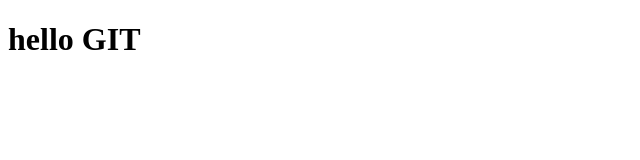
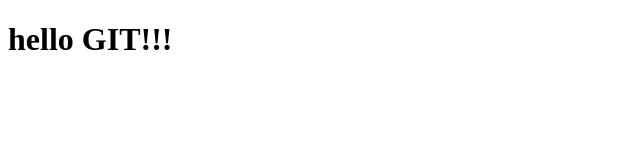
Before and after one commit to pawel-madrak/git-course-4, a plain HTML site: page index.html in a window 1280 px wide. Shown: the full height of the page, 0-640 px from the left. Drawn offline with Linux system fonts and the light colour scheme.

Commit message:
hello GIT!!! changed in index.html

```diff
--- a/index.html
+++ b/index.html
@@ -7,6 +7,6 @@
     <title>ISA git-course-4</title>
 </head>
 <body>
-    <h1> hello GIT</h1>
+    <h1> hello GIT!!!</h1>
 </body>
 </html>
```
